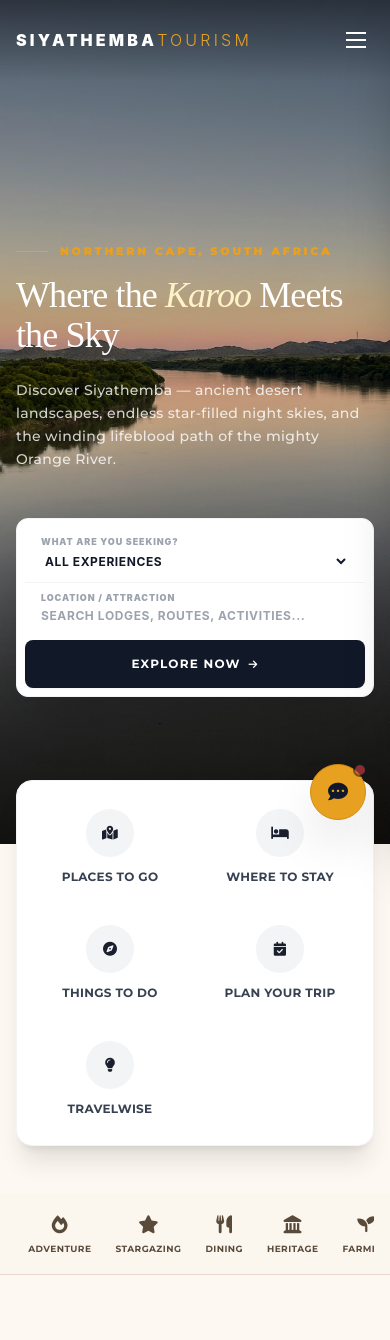
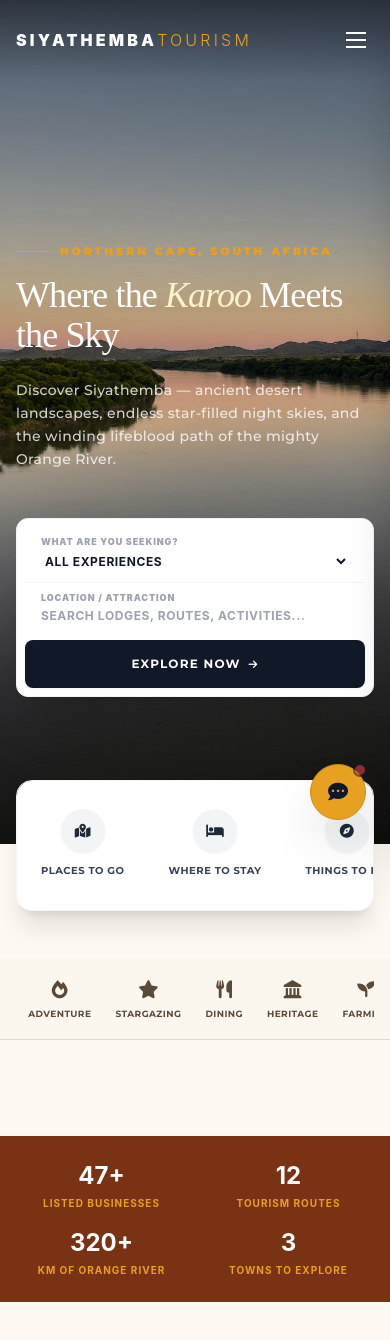
Before and after one commit to MondeNel/prieska-tourism, a React (Vite) app in the folder prieska-tourism/: page / in a window 390 px wide. Shown: the top 1340 px of the page. Built offline with nearby package versions, Linux system fonts and the light colour scheme; the HTML template or start-up script is replaced by a standard one.

Commit message:
style(ui): rewrite explore categories to leverage a swipeable layout block on mobile viewports

```diff
--- a/prieska-tourism/src/components/ExploreCategories.jsx
+++ b/prieska-tourism/src/components/ExploreCategories.jsx
@@ -56,21 +56,16 @@ const ExploreCategories = ({ isHero = false }) => {
     setActiveCategory(activeCategory === id ? null : id);
   };
 
-  const handleCategoryHover = (id) => {
-    setActiveCategory(id);
-  };
-
-  const handleMouseLeave = () => {
-    setActiveCategory(null);
-  };
-
   const content = activeCategory ? getDropdownContent(activeCategory) : null;
 
   return (
-    <div className="relative w-full" onMouseLeave={handleMouseLeave}>
+    <div className="relative w-full" onMouseLeave={() => setActiveCategory(null)}>
 
-      {/* Primary Category Menu Row Container */}
-      <div className={`grid grid-cols-2 sm:grid-cols-5 gap-2 md:gap-4 max-w-5xl mx-auto ${
+      {/* Responsive Category Track:
+        - Horizontal swipe behavior with hidden scrollbars on mobile.
+        - Flex layout on mobile avoids rigid grid spacing that clips layout structures.
+      */}
+      <div className={`flex md:grid md:grid-cols-5 gap-3 md:gap-4 max-w-5xl mx-auto overflow-x-auto md:overflow-x-visible pb-4 md:pb-0 scrollbar-none snap-x snap-mandatory px-2 md:px-0 ${
         isHero
           ? 'bg-white/10 backdrop-blur-md rounded-2xl p-2 border border-white/10 shadow-xl'
           : 'bg-white rounded-2xl shadow-xl p-3 border border-gray-100'
@@ -81,33 +76,33 @@ const ExploreCategories = ({ isHero = false }) => {
             <button
               key={cat.id}
               onClick={() => handleCategoryClick(cat.id)}
-              onMouseEnter={() => handleCategoryHover(cat.id)}
-              className={`group flex flex-col items-center justify-center gap-3 p-4 rounded-xl transition-all duration-300 focus:outline-none relative ${
+              onMouseEnter={() => setActiveCategory(cat.id)}
+              className={`group flex flex-col items-center justify-center gap-2.5 p-4 rounded-xl transition-all duration-300 min-w-[110px] md:min-w-0 flex-shrink-0 snap-center focus:outline-none relative ${
                 isCurrent
-                  ? 'bg-white text-[#1A1F2E] shadow-sm'
-                  : 'hover:bg-gray-50/80 text-current'
+                  ? 'bg-gray-50 md:bg-white text-gray-900'
+                  : 'text-current'
               }`}
               aria-expanded={isCurrent}
             >
               {/* Category Circle Icon Indicator Layout */}
-              <div className={`w-12 h-12 rounded-full flex items-center justify-center transition-all duration-300 ${
+              <div className={`w-11 h-11 rounded-full flex items-center justify-center transition-all duration-300 shadow-sm ${
                 isCurrent
                   ? 'bg-[#E8A020] text-white'
-                  : isHero ? 'bg-white/10 text-white group-hover:bg-white/20' : 'bg-gray-100 text-[#1A1F2E] group-hover:bg-gray-200/70'
+                  : isHero ? 'bg-white/10 text-white group-hover:bg-white/20' : 'bg-gray-100 text-gray-800 group-hover:bg-gray-200/60'
               }`}>
-                <i className={`fas ${cat.icon} text-sm md:text-base`}></i>
+                <i className={`fas ${cat.icon} text-sm`}></i>
               </div>
 
-              <span className={`text-xs font-bold text-center tracking-wide uppercase transition-colors ${
+              <span className={`text-[10px] md:text-xs font-bold text-center tracking-wider uppercase transition-colors whitespace-nowrap ${
                 isCurrent
-                  ? 'text-[#1A1F2E]'
-                  : isHero ? 'text-white' : 'text-gray-700 group-hover:text-[#1A1F2E]'
+                  ? 'text-gray-900'
+                  : isHero ? 'text-white' : 'text-gray-700 group-hover:text-gray-900'
               }`}>
                 {cat.label}
               </span>
 
-              {/* Minimalist bottom active point indicator line */}
-              <div className={`absolute bottom-0 left-4 right-4 h-0.5 bg-[#E8A020] transition-all duration-300 ${
+              {/* Bottom active accent accent bar - Desktop only for sleek header design */}
+              <div className={`absolute bottom-0 left-6 right-6 h-[2px] bg-[#E8A020] transition-all duration-300 hidden md:block ${
                 isCurrent ? 'opacity-100' : 'opacity-0'
               }`}></div>
             </button>
@@ -115,37 +110,37 @@ const ExploreCategories = ({ isHero = false }) => {
         })}
       </div>
 
-      {/* Clean Premium Overlay Dynamic Multi-Column Dropdown Panel Layout */}
+      {/* Dynamic Drawer Overlay Panel */}
       <div
-        className={`absolute left-0 right-0 top-full mt-4 z-20 transition-all duration-300 ease-in-out ${
+        className={`absolute left-0 right-0 top-full mt-3 z-50 transition-all duration-300 ease-in-out px-2 md:px-0 ${
           activeCategory ? 'opacity-100 translate-y-0 visible' : 'opacity-0 -translate-y-2 invisible'
         }`}
       >
         {activeCategory && content && (
           <div className="bg-white rounded-2xl shadow-2xl p-6 md:p-8 border border-gray-100 max-w-5xl mx-auto grid grid-cols-1 md:grid-cols-3 gap-6">
 
-            {/* Left intro text area column mimicking Cape Town Tourism style */}
+            {/* Left informational summary section */}
             <div className="md:col-span-1 border-b md:border-b-0 md:border-r border-gray-100 pb-4 md:pb-0 md:pr-6">
-              <h3 className="font-serif text-2xl font-bold text-[#1A1F2E] mb-2 leading-tight">
+              <h3 className="font-serif text-xl md:text-2xl font-bold text-gray-900 mb-2 leading-tight">
                 {content.title}
               </h3>
-              <p className="text-xs text-gray-500 font-light leading-relaxed mb-4">
+              <p className="text-xs text-gray-500 font-medium leading-relaxed mb-5">
                 {content.description}
               </p>
-              <button className="text-xs font-bold uppercase tracking-wider text-[#E8A020] hover:text-[#1A1F2E] transition-colors flex items-center gap-2 group">
-                <span>View Directory</span>
-                <i className="fas fa-arrow-right text-[10px] group-hover:translate-x-1 transition-transform"></i>
+              <button className="text-[11px] font-bold uppercase tracking-widest text-[#E8A020] hover:text-gray-900 transition-colors flex items-center gap-2 group">
+                <span>View All Listings</span>
+                <i className="fas fa-arrow-right text-[9px] group-hover:translate-x-1 transition-transform"></i>
               </button>
             </div>
 
-            {/* Right Multi-Column Directory Items View Grid */}
+            {/* Right Interactive Selection Links Grid */}
             <div className="md:col-span-2 grid grid-cols-1 sm:grid-cols-2 gap-x-4 gap-y-1">
               {content.items.map((item, idx) => (
                 <div
                   key={idx}
-                  className="flex items-center justify-between py-2.5 px-3 text-sm text-gray-700 hover:text-[#1A1F2E] hover:bg-gray-50 rounded-lg cursor-pointer transition-all duration-200 group/item"
+                  className="flex items-center justify-between py-2.5 px-3 text-xs md:text-sm font-bold uppercase tracking-wider text-gray-700 hover:text-gray-900 hover:bg-gray-50 rounded-lg cursor-pointer transition-all duration-200 group/item"
                 >
-                  <span className="font-medium tracking-wide">{item}</span>
+                  <span>{item}</span>
                   <i className="fas fa-chevron-right text-[9px] text-gray-300 group-hover/item:text-[#E8A020] group-hover/item:translate-x-1 transition-all"></i>
                 </div>
               ))}
```
